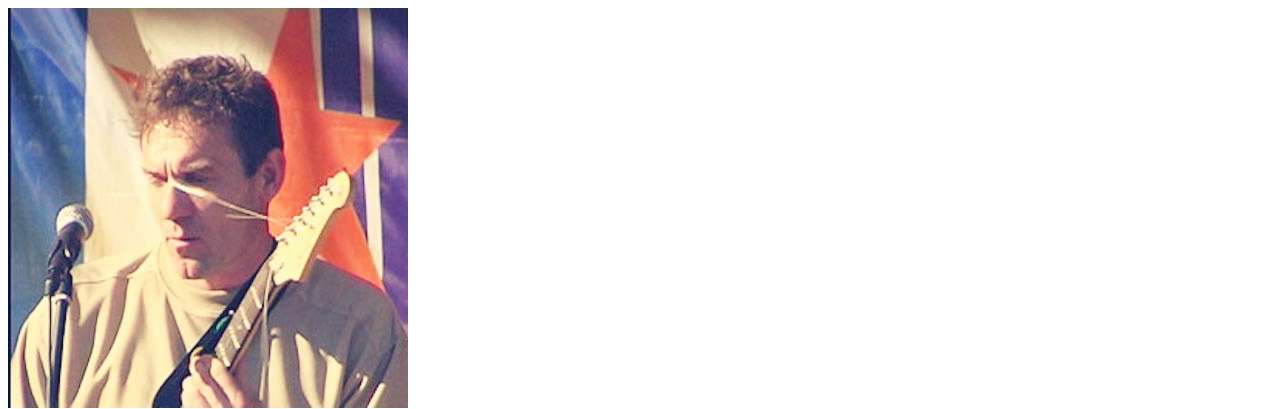
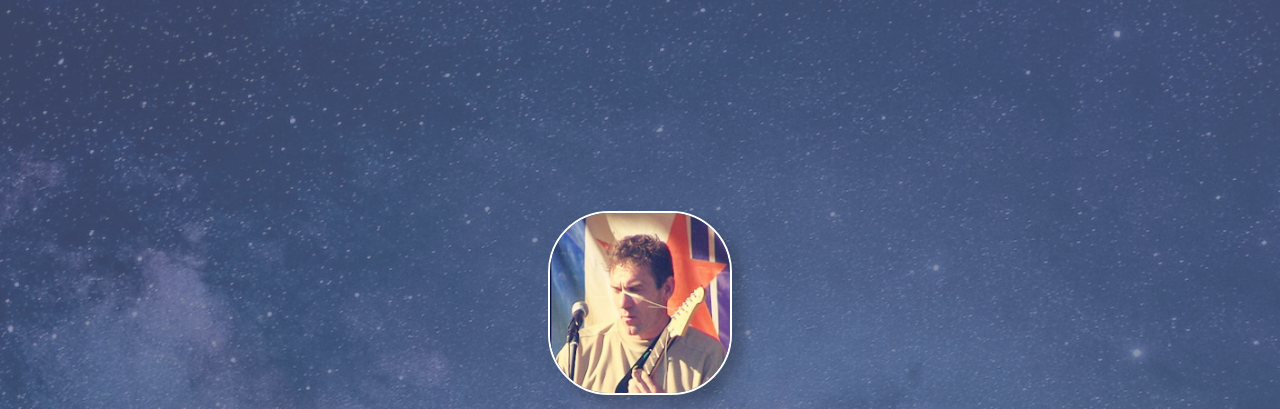
Before and after one commit to bezustally/albertartemyev, a plain HTML site: page index.html in a window 1280 px wide. Shown: the top 409 px of the page. Drawn offline with Linux system fonts and the light colour scheme.

Commit message:
Update index.html

```diff
--- a/index.html
+++ b/index.html
@@ -1 +1 @@
-<!doctype html><html><head><meta charset="utf-8"/><meta http-equiv="X-UA-Compatible" content="IE=edge"/><meta name="viewport" content="width=device-width,initial-scale=1,maximum-scale=1"/><link rel="icon" type="image/png" href="assets/icons/favicon.png"/><title>Albert Artemyev — Official Website</title><script defer="defer" src="js/chunk-vendors.4c507753.js"></script><script defer="defer" src="js/app.3efca35d.js"></script><link href="css/app.8cddcfad1.css" rel="stylesheet"></head><body><div class="test" id="app"></div></body></html>
+<!doctype html><html><head><meta charset="utf-8"/><meta http-equiv="X-UA-Compatible" content="IE=edge"/><meta name="viewport" content="width=device-width,initial-scale=1,maximum-scale=1"/><link rel="icon" type="image/png" href="assets/icons/favicon.png"/><title>Albert Artemyev — Official Website</title><script defer="defer" src="js/chunk-vendors.4c507753.js"></script><script defer="defer" src="js/app.3efca35d.js"></script><link href="css/app.8cddcfad.css" rel="stylesheet"></head><body><div id="app"></div></body></html>
```
